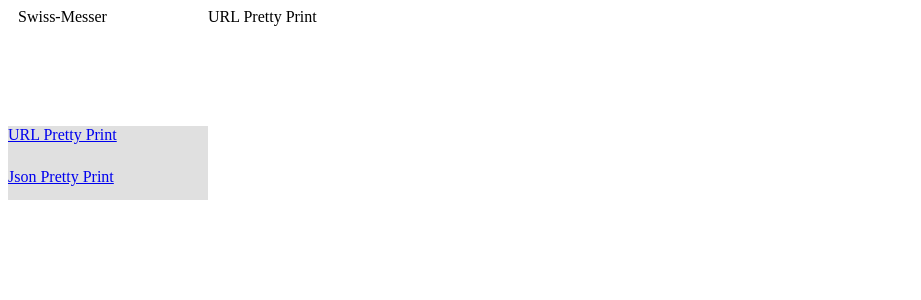
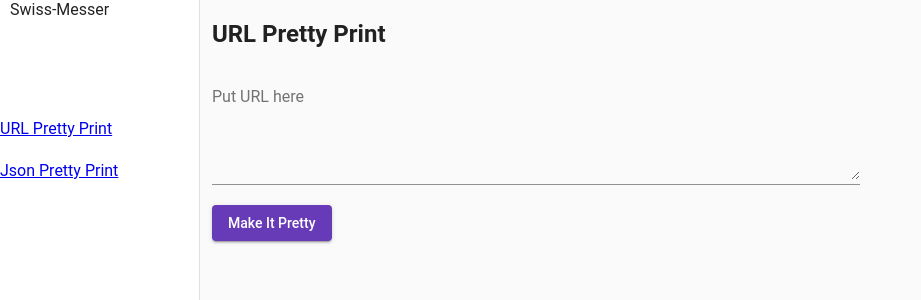
Before and after one commit to glucn/swiss-messer, an Angular app: page /url-prettier in a window 1280 px wide. Shown: the top 300 px of the page, without its empty margins (0-921 px from the left). Built offline with nearby package versions, Linux system fonts and the light colour scheme.

Commit message:
wip - URL pretty printer

```diff
--- a/src/app/sidenav/sidenav.component.scss
+++ b/src/app/sidenav/sidenav.component.scss
@@ -1,22 +1,19 @@
-@import '../colors.scss';
 
 .sidenav-menu {
   min-width: 200px;
-  background-color: $white;
 }
 
 .title-section {
-  background: $white;
   margin: auto;
   padding: 0 10px;
 }
 
 .nav-items {
-  background: $light-gray;
   margin: 100px 0;
 }
 
 .content-wrapper {
+  margin-left: 12px;
   height: calc(100vh - 40px);
   width: 100%;
 }
--- a/src/app/url-pretty-print/url-pretty-print.component.html
+++ b/src/app/url-pretty-print/url-pretty-print.component.html
@@ -1 +1,12 @@
-URL Pretty Print
+<h2>URL Pretty Print</h2>
+<div class="input-wrapper">
+  <mat-form-field matLine class="input-full-width">
+    <textarea matInput rows="5" placeholder="Put URL here"></textarea>
+  </mat-form-field>
+</div>
+<div class="button-wrapper">
+  <button mat-raised-button color=primary (click)="prettyPrint()">Make It Pretty</button>
+</div>
+<div class="output-wrapper">
+  {{ result$ | async }}
+</div>
--- a/src/app/url-pretty-print/url-pretty-print.component.scss
+++ b/src/app/url-pretty-print/url-pretty-print.component.scss
@@ -0,0 +1,16 @@
+
+.input-wrapper {
+  width: 60%;
+}
+
+.input-full-width {
+  width: 100%;
+}
+
+.button-wrapper {
+  margin-bottom: 16px;
+}
+
+.output-wrapper {
+  white-space: pre-line;
+}
--- a/src/app/url-pretty-print/url-pretty-print.component.ts
+++ b/src/app/url-pretty-print/url-pretty-print.component.ts
@@ -1,12 +1,23 @@
 import { Component, OnInit } from '@angular/core';
+import { BehaviorSubject, Observable } from 'rxjs';
+import { UrlPrettyPrintService } from './url-pretty-print.service';
 
 @Component({
   templateUrl: './url-pretty-print.component.html',
   styleUrls: ['./url-pretty-print.component.scss']
 })
 export class UrlPrettyPrintComponent implements OnInit {
-
+  result$$: BehaviorSubject<string> = new BehaviorSubject('');
 
   ngOnInit(): void {
   }
+
+  prettyPrint(): void {
+    const result = UrlPrettyPrintService.prettyPrint('https://google.com?a=123&b=234&c');
+    this.result$$.next(result);
+  }
+
+  get result$(): Observable<string> {
+    return this.result$$.asObservable();
+  }
 }
--- a/src/app/url-pretty-print/url-pretty-print.module.ts
+++ b/src/app/url-pretty-print/url-pretty-print.module.ts
@@ -1,6 +1,8 @@
 import { NgModule } from '@angular/core';
 import { BrowserModule } from '@angular/platform-browser';
 import { UrlPrettyPrintComponent } from './url-pretty-print.component';
+import { MatInputModule } from '@angular/material/input';
+import { MatButtonModule } from '@angular/material/button';
 
 @NgModule({
     declarations: [
@@ -8,6 +10,8 @@ import { UrlPrettyPrintComponent } from './url-pretty-print.component';
     ],
     imports: [
       BrowserModule,
+      MatButtonModule,
+      MatInputModule,
     ],
     exports: [
       UrlPrettyPrintComponent,
--- /dev/null
+++ b/src/app/url-pretty-print/url-pretty-print.service.ts
@@ -0,0 +1,35 @@
+import { Injectable } from '@angular/core';
+
+export class UrlPrettyPrintService {
+
+
+  static prettyPrint(urlStr: string): string {
+    let url: URL;
+    try {
+      url = new URL(urlStr);
+    } catch (e) {
+      console.log(e);
+      return e;
+    }
+    console.log(url);
+    let result = `Hostname: \t${url.hostname}\n`;
+    if (url.port) {
+      result = result + `Port: \t${url.port}`;
+    }
+    if (url.pathname) {
+      result = result + `Path: \t${url.pathname}\n`;
+    }
+
+    const params = url.searchParams;
+    if (params) {
+      result = result + `Query Param: \t`;
+      const keys = params.keys();
+
+      for (const k of keys) {
+        result = result + `${k}=${params.get(k)}\n`;
+      }
+
+    }
+    return result;
+  }
+}
--- a/src/styles.css
+++ b/src/styles.css
@@ -1 +1,7 @@
 /* You can add global styles to this file, and also import other style files */
+@import '~@angular/material/prebuilt-themes/deeppurple-amber.css';
+
+body {
+  font-family: Roboto, Arial, sans-serif;
+  margin: 0;
+}
--- a/tsconfig.json
+++ b/tsconfig.json
@@ -15,7 +15,8 @@
     ],
     "lib": [
       "es2017",
-      "dom"
+      "dom",
+      "dom.iterable"
     ],
     "module": "esnext",
     "baseUrl": "./"
```
Also changed, not shown: 1 other file (tests, documents, lock files or other folders).
